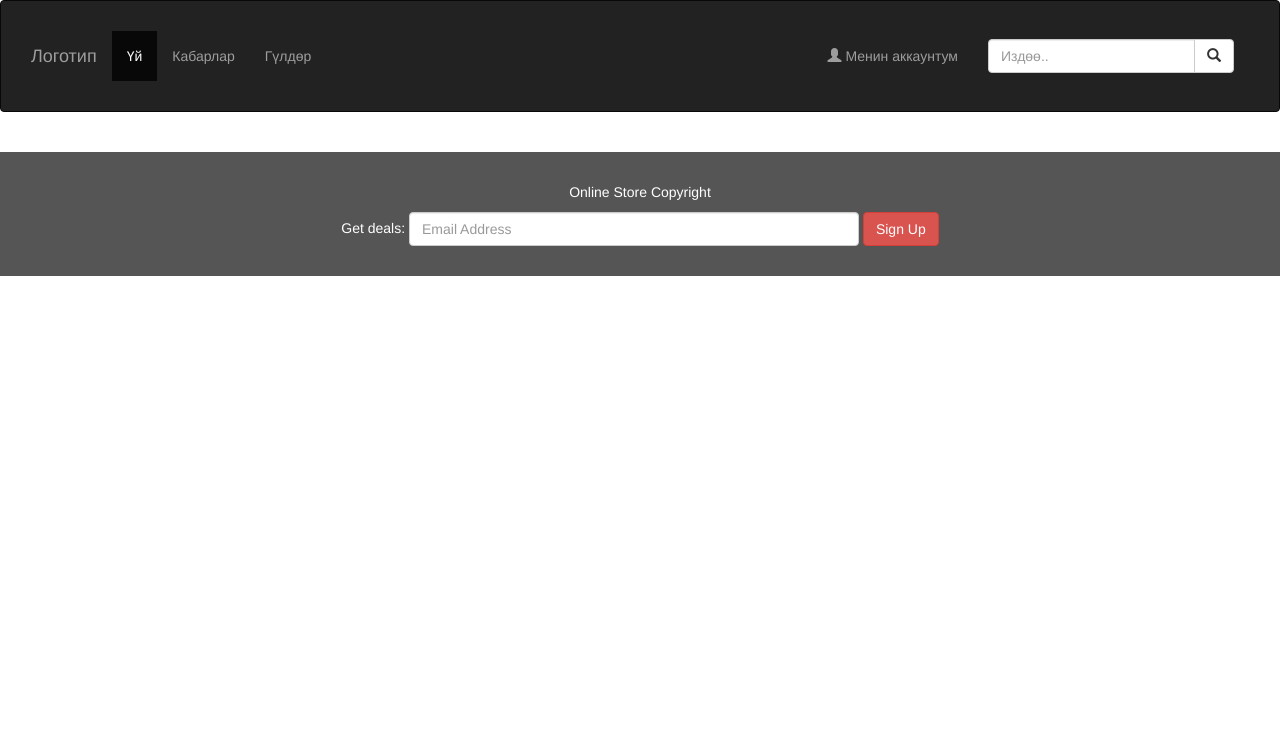
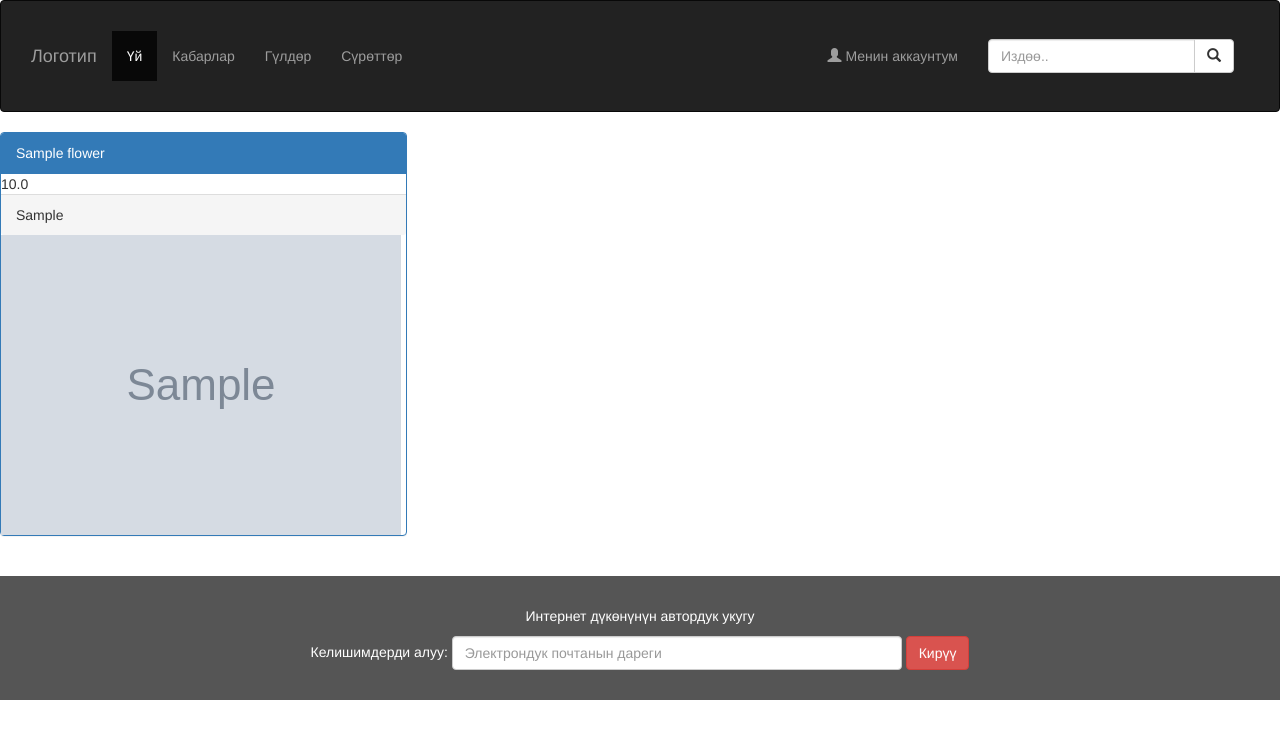
Before and after one commit to kenzhegul/itproger, a Django app: page /flr in a window 1280 px wide. Shown: the top 739 px of the page. Run offline with Django 4.2, Linux system fonts and the light colour scheme; tables that the repository leaves empty hold one stand-in row (values such as "Sample post"); grey boxes marked "Sample" are stand-in pictures; some libraries are stand-ins or nearby versions.

Commit message:
add photo.html

```diff
--- a/templates/main/Layout.html
+++ b/templates/main/Layout.html
@@ -45,6 +45,7 @@
                 <li class="active"><a href="{% url 'index' %}">Үй</a></li>
                 <li><a href="{% url 'about' %}">Кабарлар</a></li>
                 <li><a href="{% url 'flr' %}">Гүлдөр</a></li>
+                <li><a href="{% url 'photo' %}">Сүрөттөр</a></li>
               </ul>
               <form class="navbar-form navbar-right" role="search">
                 <div class="form-group input-group">
--- a/templates/main/flower.html
+++ b/templates/main/flower.html
@@ -4,22 +4,25 @@
         <body>
 
               <div class="row">
-                  {% for i in text %}
+                  {% for i in flower %}
                 <div class="col-sm-4">
                   <div class="panel panel-primary">
-                    <div class="panel-heading">{{ i.title }}</div>
-                    <div class="panel-body"><img src="https://placehold.it/150x80?text=IMAGE" class="img-responsive" style="width:100%" alt="Image"></div>
+                    <div class="panel-heading">
+                        {{ i.title }}
+                    </div>
+                    <div class="panel-price">{{ i.price }}</div>
                     <div class="panel-footer">{{ i.header }}</div>
+                      <img src="{{ i.img.url }}" alt="">
                   </div>
                 </div>
                   {% endfor %}
               </div><br>
 
             <footer class="container-fluid text-center">
-              <p>Online Store Copyright</p>
-              <form class="form-inline">Get deals:
-                <input type="email" class="form-control" size="50" placeholder="Email Address">
-                <button type="button" class="btn btn-danger">Sign Up</button>
+              <p>Интернет дүкөнүнүн автордук укугу</p>
+              <form class="form-inline">Келишимдерди алуу:
+                <input type="email" class="form-control" size="50" placeholder="Электрондук почтанын дареги">
+                <button type="button" class="btn btn-danger">Кирүү</button>
               </form>
             </footer>
 
```
Also changed, not shown: templates/it/photo.html (+10 -0 lines).
